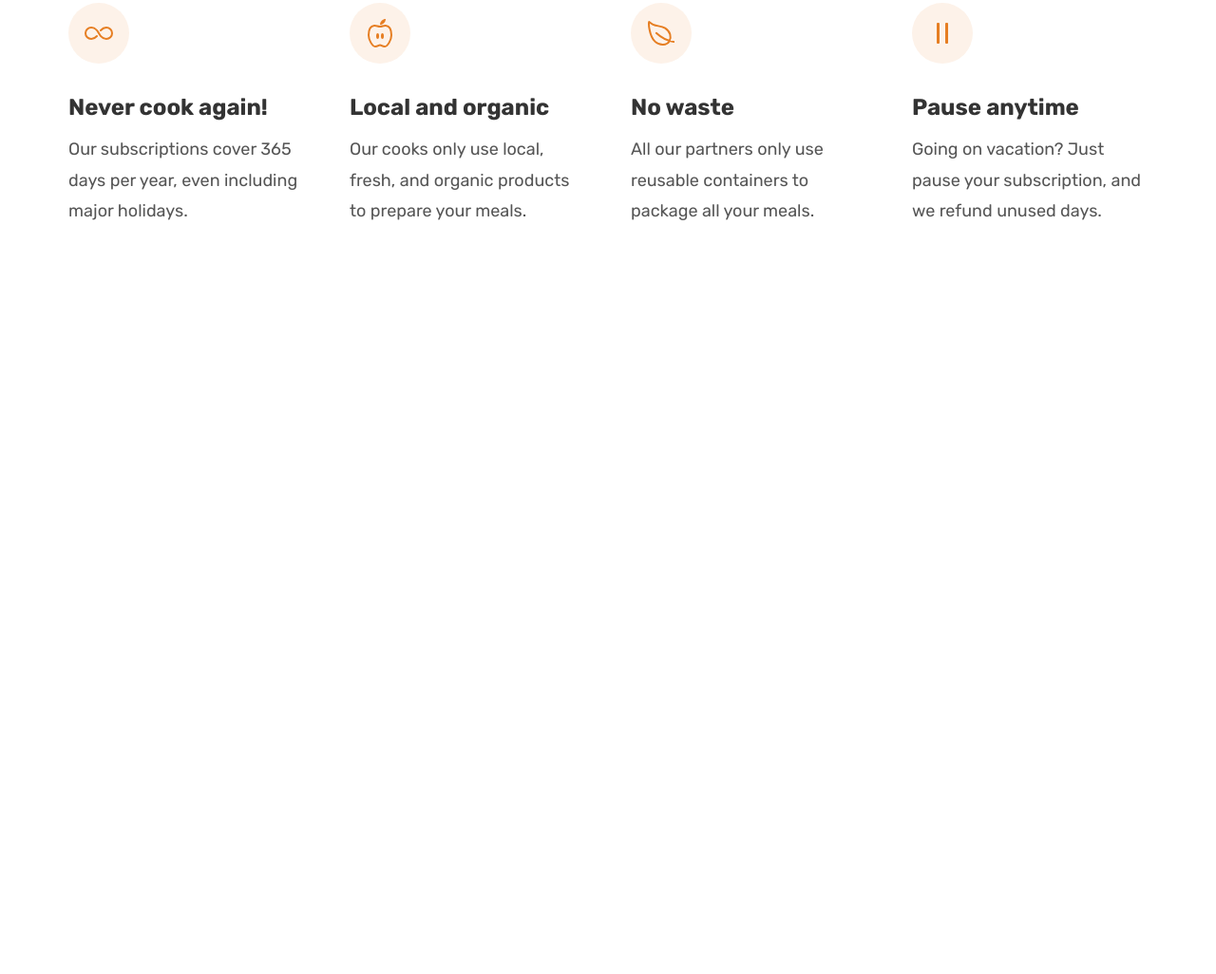
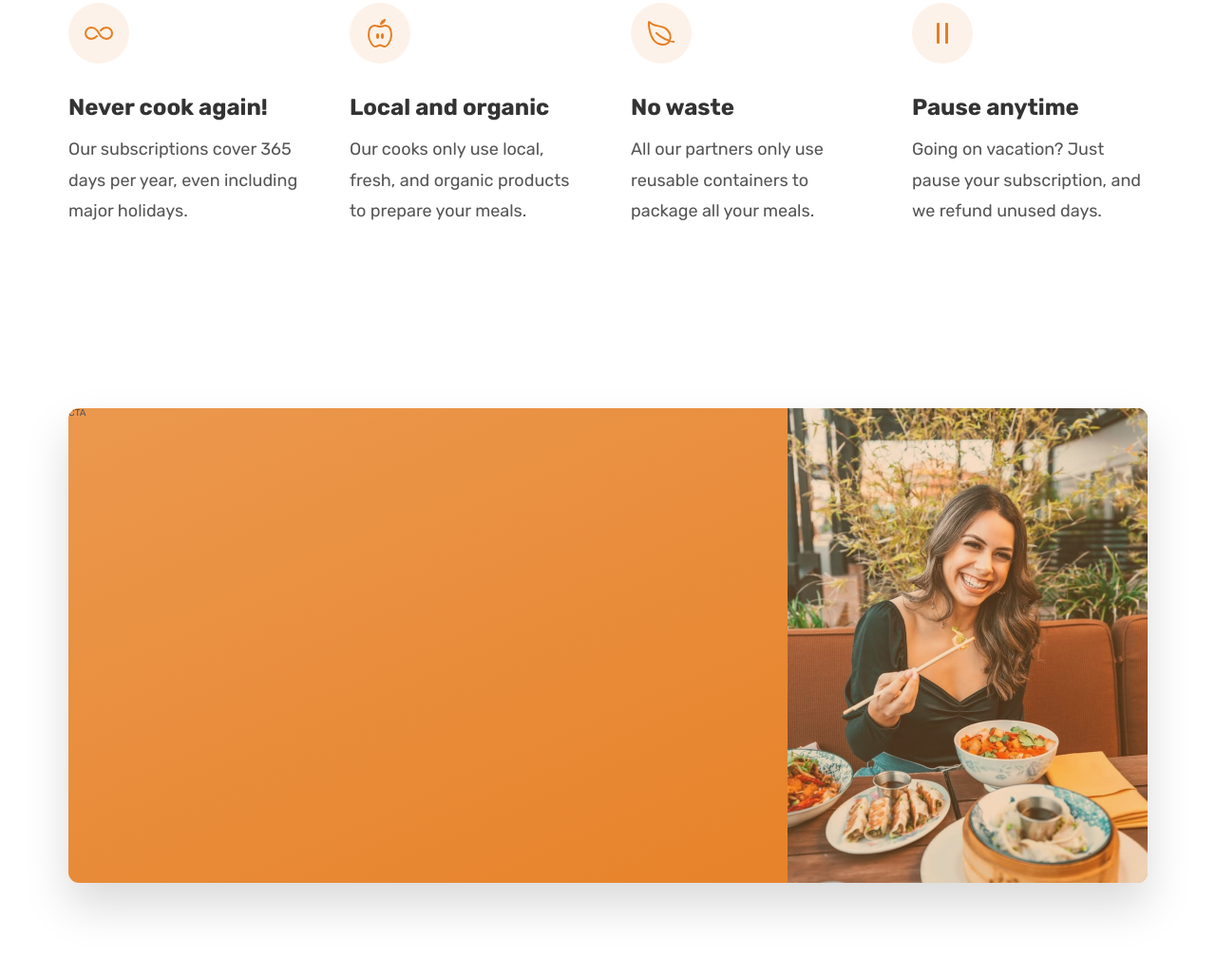
Before and after one commit to ap-sullivan/omnifood, a plain HTML site: page index.html in a window 1280 px wide. Shown: the part 5478-6504 px from the top of the page at 95% size. Before the commit the page ends 5812 px from the top, so only its background shows below. Drawn offline with nearby package versions, Linux system fonts and the light colour scheme.

Commit message:
create call to action section and style image

```diff
--- a/CSS/style.css
+++ b/CSS/style.css
@@ -421,3 +421,30 @@ margin-bottom: 1.6rem;
 font-size: 1.8rem;
 line-height: 1.8;
 }
+
+/* CTA SECTION */
+
+.section-cta {
+  padding: 9.6rem 0;
+}
+
+.cta{
+  display: grid;
+  grid-template-columns: 2fr 1fr;
+  box-shadow: 0 2.4rem 4.8rem rgba(0, 0, 0, 0.15);
+  height: 50rem;
+  border-radius: 11px;
+  background-image: linear-gradient(to right bottom, #eb984e, #e67e22);
+overflow: hidden;
+}
+
+
+.cta-text-box {
+
+}
+
+.cta-img-box {
+background-image: linear-gradient(to right bottom, rgba(235, 151, 78, 0.3), rgba(230, 125, 34, 0.3)), url('../img/eating.jpg');
+background-size: cover;
+background-position: center;
+}
--- a/index.html
+++ b/index.html
@@ -486,6 +486,19 @@
 
         </section>
 
+        <section class="section-cta">
+
+          <div class="container">
+<div class="cta">
+            <div class="cta-text-box">CTA</div>
+            <div class="cta-img-box" role="img" aria-label="woman enjoying food"></div>
+          </div>
+          </div>
+
+        </section>
+
+
+
     </main>
 
     <script type="module" src="https://unpkg.com/ionicons@7.1.0/dist/ionicons/ionicons.esm.js"></script>
```
